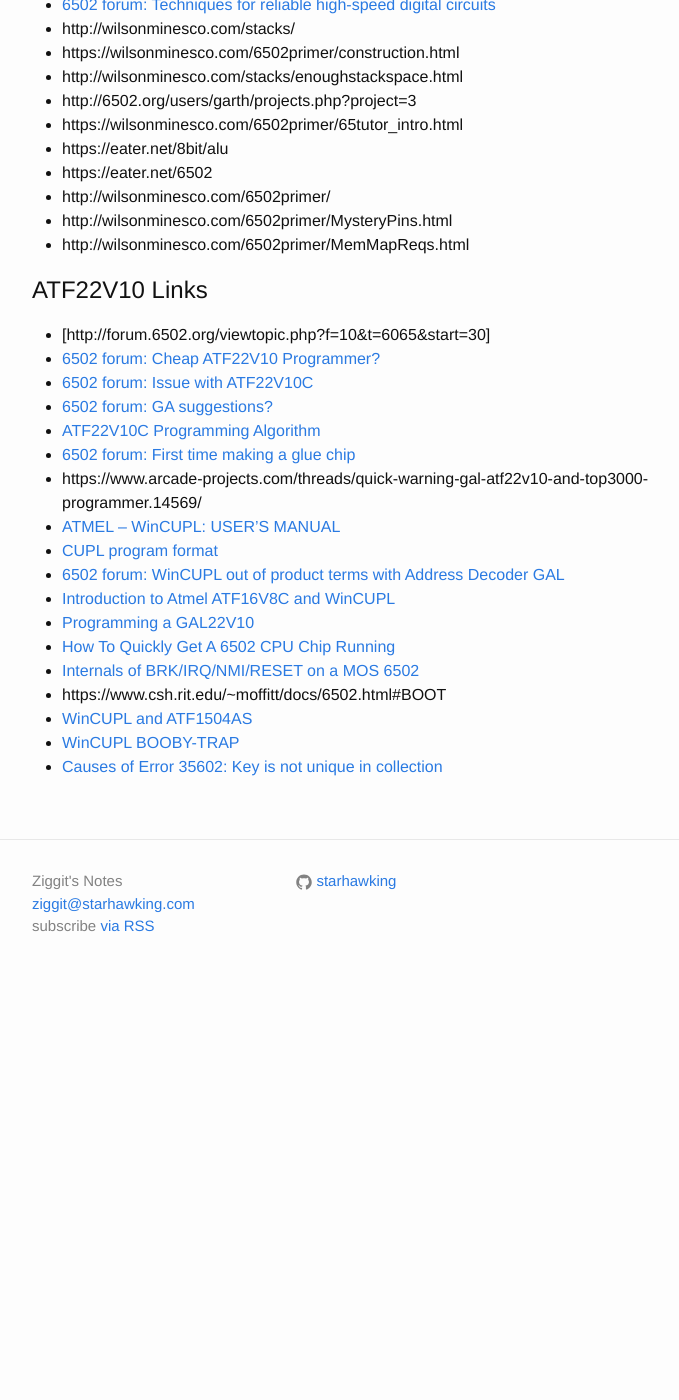
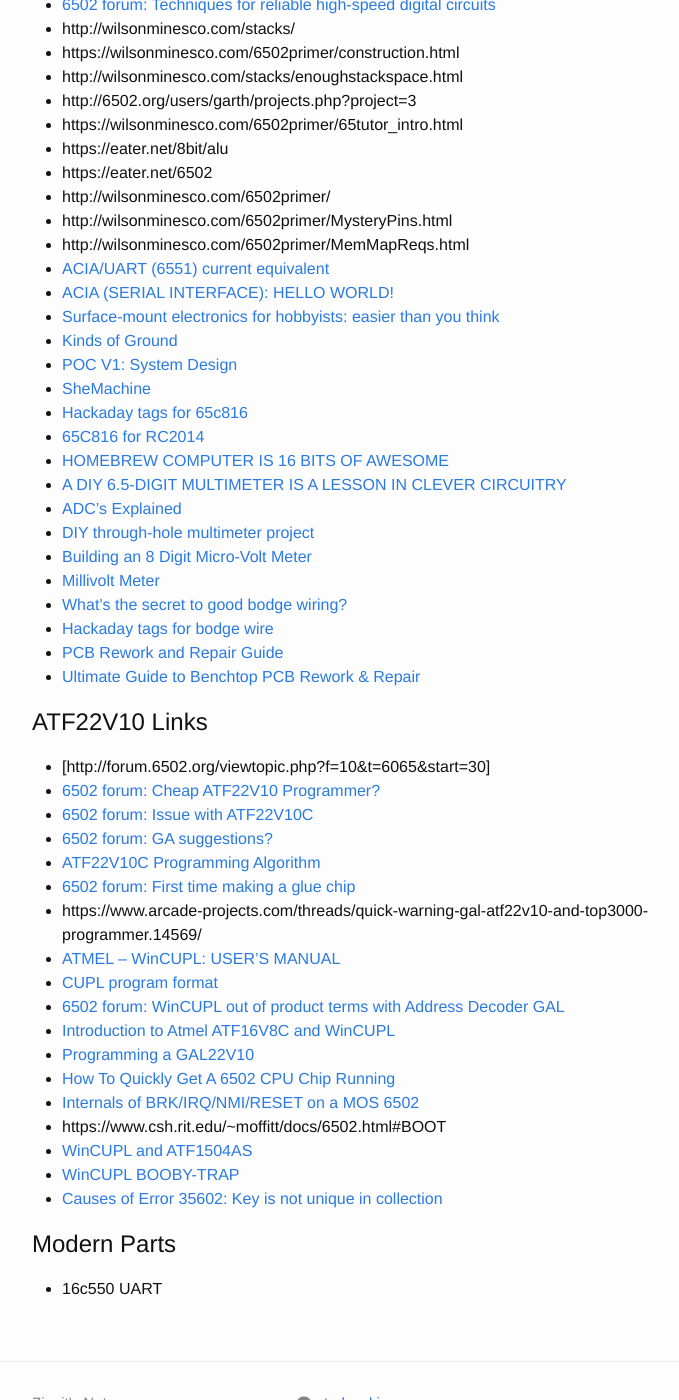
Before and after one commit to starhawking/starhawking.github.io, a Jekyll site: the page built from 8bit.md, in a window 1280 px wide and 1400 px high, scrolled down 432 px. Shown: the whole window, without its empty margins (238-917 px from the left). Built offline with Jekyll 4.4.1, drawn with Linux system fonts in a browser that asks for light colours; before the commit the page ends 1430 px from its top, so only the background shows below that.

Commit message:
Add more links to 8bit page

```diff
--- a/8bit.md
+++ b/8bit.md
@@ -25,7 +25,24 @@
 * http://wilsonminesco.com/6502primer/
 * http://wilsonminesco.com/6502primer/MysteryPins.html
 * http://wilsonminesco.com/6502primer/MemMapReqs.html
-
+* [ACIA/UART (6551) current equivalent](https://www.avrfreaks.net/forum/aciauart-6551-current-equivalent)
+* [ACIA (SERIAL INTERFACE): HELLO WORLD!](https://www.grappendorf.net/projects/6502-home-computer/acia-serial-interface-hello-world.html)
+* [Surface-mount electronics for hobbyists: easier than you think](https://medium.com/@rxseger/surface-mount-electronics-for-hobbyists-easier-than-you-think-fdd2dd60952b)
+* [Kinds of Ground](https://electronics.stackexchange.com/questions/392911/kicad-5-what-is-the-significance-of-the-various-gnd-symbols/392977#392977)
+* [POC V1: System Design](http://sbc.bcstechnology.net/)
+* [SheMachine](https://hackaday.io/project/2993-shemachine)
+* [Hackaday tags for 65c816](https://hackaday.com/tag/65816/)
+* [65C816 for RC2014](https://hackaday.io/project/170566-65c816-for-rc2014)
+* [HOMEBREW COMPUTER IS 16 BITS OF AWESOME](https://hackaday.com/2012/09/01/homebrew-computer-is-16-bits-of-awesome/)
+* [A DIY 6.5-DIGIT MULTIMETER IS A LESSON IN CLEVER CIRCUITRY](https://hackaday.com/2020/08/02/a-diy-6-5-digit-multimeter-is-a-lesson-in-clever-circuitry/)
+* [ADC's Explained](https://www.hpl.hp.com/hpjournal/pdfs/IssuePDFs/1989-04.pdf)
+* [DIY through-hole multimeter project ](https://www.eevblog.com/forum/projects/diy-through-hole-multimeter-project/)
+* [Building an 8 Digit Micro-Volt Meter](http://www.paulvdiyblogs.net/2016/09/building-6-digit-digital-milli-voltmeter.html)
+* [Millivolt Meter](https://www.barbouri.com/2016/05/26/millivolt-meter/)
+* [What's the secret to good bodge wiring?](https://www.eevblog.com/forum/beginners/what_s-the-secret-to-good-bodge-wiring/)
+* [Hackaday tags for bodge wire](https://hackaday.com/tag/bodge-wire/)
+* [PCB Rework and Repair Guide](https://www.intertronics.co.uk/wp-content/uploads/2017/05/PCB-Rework-and-Repair-Guide.pdf)
+* [Ultimate Guide to Benchtop PCB Rework & Repair](https://www.chemtronics.com/ultimate-guide-to-benchtop-pcb-rework-repair)
 
 # ATF22V10 Links
 * [http://forum.6502.org/viewtopic.php?f=10&t=6065&start=30]
@@ -46,3 +63,7 @@
 * [WinCUPL and ATF1504AS](http://forum.6502.org/viewtopic.php?f=10&t=5044)
 * [WinCUPL BOOBY-TRAP](http://forum.6502.org/viewtopic.php?t=1711)
 * [Causes of Error 35602: Key is not unique in collection](https://superuser.com/questions/1414610/causes-of-error-35602-key-is-not-unique-in-collection)
+
+# Modern Parts
+
+* 16c550 UART
```
